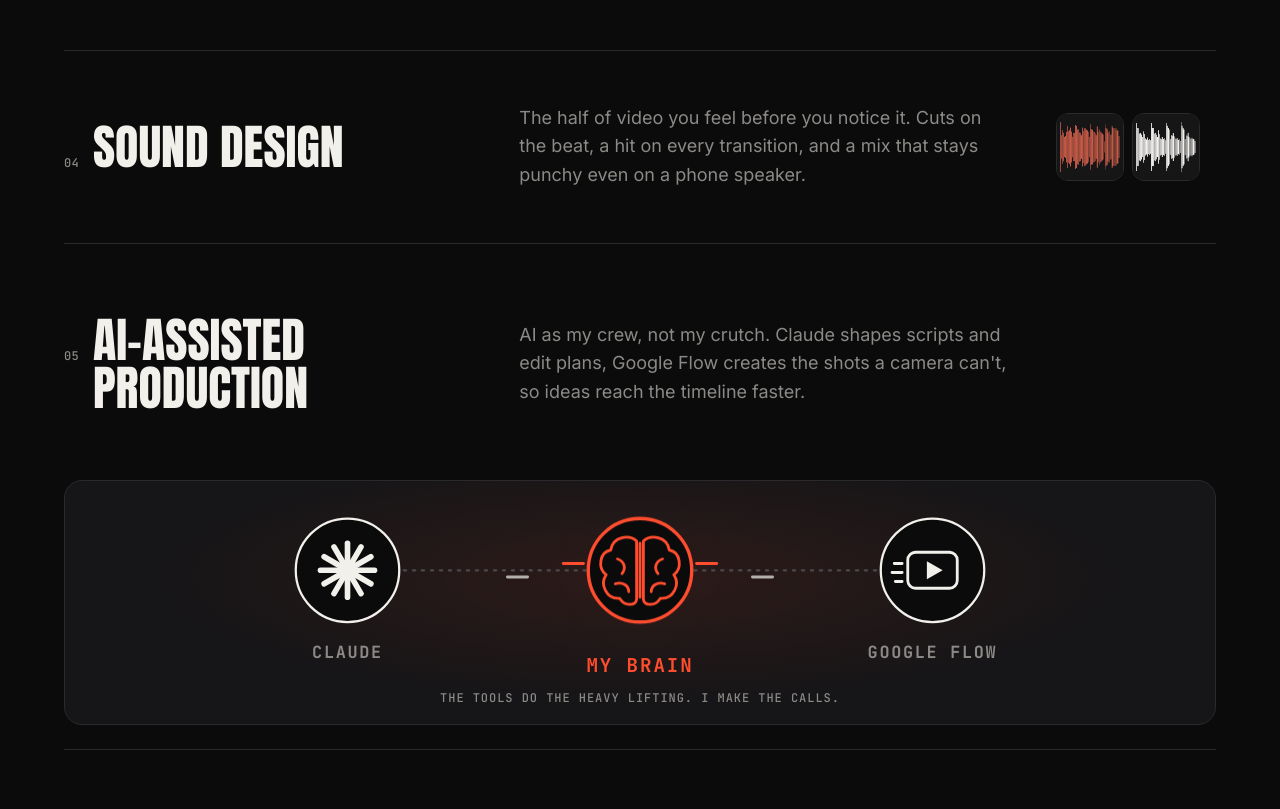
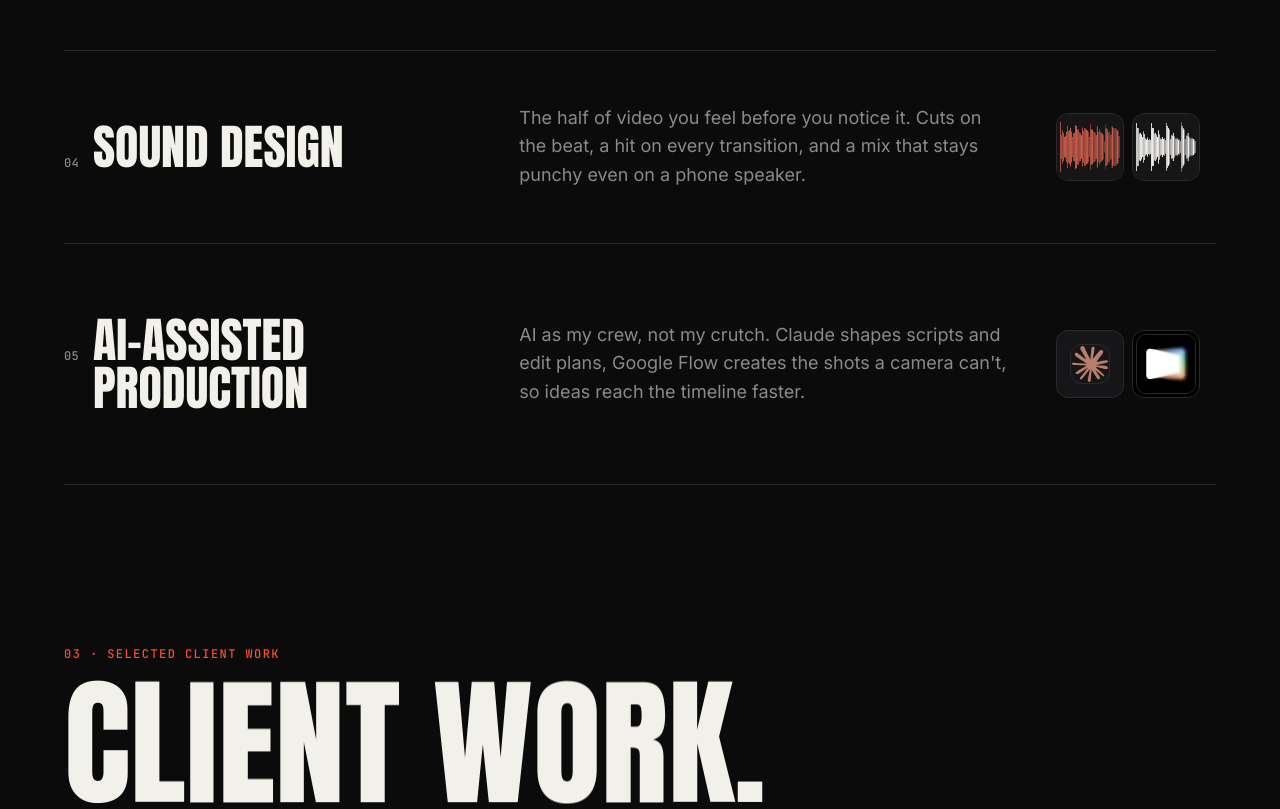
Before and after one commit to Ai-startup45/Portfolio, a plain HTML site: page index.html in a window 1280 px wide. Shown: the part 2498-3307 px from the top of the page. Drawn offline with Linux system fonts and the light colour scheme.

Commit message:
Replace AI diagram with Claude and Google Flow logo tiles
Logos taken from each product's own site icon (claude.ai, flow.google.com).

Co-Authored-By: Claude Opus 5.5 <noreply@anthropic.com>
Claude-Session: https://claude.ai/code/session_012DQJxnD5Jgsk3mfV6vJxi4

```diff
--- a/css/style.css
+++ b/css/style.css
@@ -156,28 +156,13 @@ button { font: inherit; color: inherit; background: none; border: 0; cursor: poi
 .service:hover .service__thumbs img { filter: none; transform: translateY(-4px); }
 .service:hover .service__thumbs img:nth-child(2) { transform: translateY(-4px) rotate(4deg); }
 
-/* AI flow diagram: Claude -> brain <- Google Flow */
-.service--ai { row-gap: 20px; }
-.service--ai .service__thumbs { display: none; }
-.ai-flow { grid-column: 1 / -1; margin: 0; padding: var(--s3) var(--s2) var(--s2); border: 1px solid var(--line); border-radius: var(--radius); background: radial-gradient(ellipse at 50% 40%, rgba(255,77,46,.10), transparent 60%), var(--surface); }
-.ai-flow svg { width: 100%; max-width: 720px; height: auto; margin: 0 auto; display: block; overflow: visible; }
-.ai-flow figcaption { text-align: center; color: var(--mute); font-size: 12px; letter-spacing: .08em; text-transform: uppercase; margin-top: 4px; }
-.ai-flow__wire { fill: none; stroke: #4a4a4e; stroke-width: 2; stroke-dasharray: 2 6; stroke-linecap: round; }
-.ai-flow__pulse { fill: none; stroke: var(--rec); stroke-width: 2.5; stroke-linecap: round; stroke-dasharray: 18 150; animation: aiflow 1.8s linear infinite; }
-.ai-flow__pulse--out { stroke: var(--paper); opacity: .7; animation-delay: -.9s; }
-@keyframes aiflow { from { stroke-dashoffset: 168; } to { stroke-dashoffset: 0; } }
-.ai-flow__node circle, .ai-flow__brain circle:not(.ai-flow__halo) { fill: var(--ink); stroke: var(--paper); stroke-width: 2; }
-.ai-flow__spark line { stroke: var(--paper); stroke-width: 5; stroke-linecap: round; }
-.ai-flow__ico { fill: none; stroke: var(--paper); stroke-width: 2.5; stroke-linecap: round; stroke-linejoin: round; }
-.ai-flow__fill { fill: var(--paper); }
-.ai-flow__brain circle:not(.ai-flow__halo) { stroke: var(--rec); stroke-width: 3; }
-.ai-flow__brain .ai-flow__ico { stroke: var(--rec); }
-.ai-flow__halo { fill: none; stroke: var(--rec); stroke-width: 1.5; opacity: .35; transform-origin: center; transform-box: fill-box; animation: aihalo 2.4s ease-out infinite; }
-@keyframes aihalo { 0% { transform: scale(.85); opacity: .5; } 100% { transform: scale(1.25); opacity: 0; } }
-.ai-flow__label { fill: var(--mute); font: 700 15px var(--f-mono); letter-spacing: .1em; text-anchor: middle; }
-.ai-flow__label--me { fill: var(--rec); font-size: 17px; }
-.service:hover .ai-flow__node circle { stroke: var(--rec); }
-@media (max-width: 600px) { .ai-flow__label { font-size: 20px; } .ai-flow__label--me { font-size: 22px; } .ai-flow figcaption { font-size: 11px; } }
+/* Tool logo tiles (AI row) */
+.logo-tile { width: 68px; height: 68px; border-radius: 12px; border: 1px solid var(--line); background: #000; display: grid; place-items: center; transition: transform .4s var(--ease-out), border-color .3s; }
+.logo-tile img { width: 40px; height: 40px; object-fit: contain; }
+.logo-tile:first-child { background: var(--surface); }
+.logo-tile:nth-child(2) img { width: 60px; height: 60px; border-radius: 10px; }
+.service:hover .logo-tile { transform: translateY(-4px); border-color: #3a3a3d; }
+.service:hover .logo-tile:nth-child(2) { transform: translateY(-4px) rotate(4deg); }
 
 /* Work */
 .clients { color: var(--mute); font-size: 13px; text-transform: uppercase; letter-spacing: .1em; margin: calc(-1 * var(--s3)) 0 var(--s5); }
--- a/js/content.js
+++ b/js/content.js
@@ -39,7 +39,7 @@ window.SITE = {
     { name: "Motion graphics", line: "Words that move with the voice. Kinetic captions, animated icons and branded end cards that turn a talking head into something people watch twice.", thumbs: ["assets/img/s3.jpg", "assets/img/s4.jpg"] },
     { name: "Colour grading", line: "Phone footage, cinema mood. Harsh sun tamed, skin tones kept true, one consistent look from the first shot to the last.", thumbs: ["assets/img/s5.jpg", "assets/img/s6.jpg"] },
     { name: "Sound design", line: "The half of video you feel before you notice it. Cuts on the beat, a hit on every transition, and a mix that stays punchy even on a phone speaker.", thumbs: ["assets/img/s7.jpg", "assets/img/s8.jpg"] },
-    { name: "AI-assisted production", line: "AI as my crew, not my crutch. Claude shapes scripts and edit plans, Google Flow creates the shots a camera can't, so ideas reach the timeline faster.", thumbs: [], diagram: true }
+    { name: "AI-assisted production", line: "AI as my crew, not my crutch. Claude shapes scripts and edit plans, Google Flow creates the shots a camera can't, so ideas reach the timeline faster.", thumbs: ["assets/img/logos/claude.svg", "assets/img/logos/google-flow.webp"] }
   ],
 
   // Featured client projects
--- a/js/main.js
+++ b/js/main.js
@@ -24,44 +24,14 @@
   $("#facts").innerHTML = S.about.facts.map(function (f) { return "<div class='reveal'><dt>" + esc(f.k) + "</dt><dd>" + esc(f.v) + "</dd></div>"; }).join("");
 
 
-  // Claude -> my brain <- Google Flow (stylised icons, not official logos)
-  var AI_DIAGRAM =
-    "<figure class='ai-flow' role='img' aria-label='Claude and Google Flow both connect to my brain: I use AI tools with my own judgment.'>" +
-    "<svg viewBox='40 24 640 160' aria-hidden='true'>" +
-      // connector lines (two directions each, so data flows both ways)
-      "<path class='ai-flow__wire' d='M150 82 C 240 82, 250 82, 318 82'/>" +
-      "<path class='ai-flow__wire' d='M570 82 C 480 82, 470 82, 402 82'/>" +
-      "<path class='ai-flow__pulse ai-flow__pulse--in' d='M150 76 C 240 76, 250 76, 318 76'/>" +
-      "<path class='ai-flow__pulse ai-flow__pulse--out' d='M318 88 C 250 88, 240 88, 150 88'/>" +
-      "<path class='ai-flow__pulse ai-flow__pulse--in' d='M570 76 C 480 76, 470 76, 402 76'/>" +
-      "<path class='ai-flow__pulse ai-flow__pulse--out' d='M402 88 C 470 88, 480 88, 570 88'/>" +
-      // Claude node (left): spark
-      "<g class='ai-flow__node' transform='translate(100 82)'><circle r='46'/>" +
-        "<g class='ai-flow__spark'>" +
-        [0, 30, 60, 90, 120, 150].map(function (a) { return "<line x1='0' y1='-24' x2='0' y2='24' transform='rotate(" + a + ")'/>"; }).join("") +
-        "</g></g>" +
-      // Google Flow node (right): play frame with motion lines
-      "<g class='ai-flow__node' transform='translate(620 82)'><circle r='46'/>" +
-        "<rect x='-22' y='-16' width='44' height='32' rx='7' class='ai-flow__ico'/>" +
-        "<path d='M-5 -8 L9 0 L-5 8 Z' class='ai-flow__fill'/>" +
-        "<path d='M-34 -6 h7 M-36 2 h9 M-33 10 h6' class='ai-flow__ico'/>" +
-      "</g>" +
-      // Brain (centre)
-      "<g class='ai-flow__brain' transform='translate(360 82)'><circle r='58' class='ai-flow__halo'/><circle r='46'/>" +
-        "<path class='ai-flow__ico' d='M-3 -26 C -10 -32 -24 -30 -26 -18 C -36 -16 -38 -2 -30 4 C -36 12 -30 26 -18 25 C -14 32 -4 32 -3 26 Z'/>" +
-        "<path class='ai-flow__ico' d='M3 -26 C 10 -32 24 -30 26 -18 C 36 -16 38 -2 30 4 C 36 12 30 26 18 25 C 14 32 4 32 3 26 Z'/>" +
-        "<path class='ai-flow__ico' d='M-20 -10 C -14 -8 -12 -2 -16 3 M-22 12 C -15 10 -10 14 -10 19 M20 -10 C 14 -8 12 -2 16 3 M22 12 C 15 10 10 14 10 19 M0 -24 V24'/>" +
-      "</g>" +
-      "<text x='100' y='160' class='ai-flow__label'>CLAUDE</text>" +
-      "<text x='360' y='172' class='ai-flow__label ai-flow__label--me'>MY BRAIN</text>" +
-      "<text x='620' y='160' class='ai-flow__label'>GOOGLE FLOW</text>" +
-    "</svg>" +
-    "<figcaption class='mono'>The tools do the heavy lifting. I make the calls.</figcaption></figure>";
   $("#services").innerHTML = S.services.map(function (s, i) {
-    var th = (s.thumbs || []).map(function (t) { return "<img src='" + t + "' alt='' loading='lazy' width='76' height='76'>"; }).join("");
-    return "<li class='service reveal" + (s.diagram ? " service--ai" : "") + "'><h3 class='service__name'><span class='mono'>0" + (i + 1) + "</span>" + esc(s.name) + "</h3>" +
-      "<p class='service__line'>" + esc(s.line) + "</p><div class='service__thumbs' aria-hidden='true'>" + th + "</div>" +
-      (s.diagram ? AI_DIAGRAM : "") + "</li>";
+    var th = (s.thumbs || []).map(function (t) {
+      var logo = t.indexOf("/logos/") > -1, name = logo ? (t.indexOf("claude") > -1 ? "Claude" : "Google Flow") : "";
+      return logo ? "<span class='logo-tile' title='" + name + "'><img src='" + t + "' alt='" + name + " logo' loading='lazy' width='40' height='40'></span>"
+                  : "<img src='" + t + "' alt='' loading='lazy' width='76' height='76'>";
+    }).join("");
+    return "<li class='service reveal'><h3 class='service__name'><span class='mono'>0" + (i + 1) + "</span>" + esc(s.name) + "</h3>" +
+      "<p class='service__line'>" + esc(s.line) + "</p><div class='service__thumbs'" + (s.thumbs && s.thumbs.some(function (t) { return t.indexOf('/logos/') > -1; }) ? "" : " aria-hidden='true'") + ">" + th + "</div>" + "</li>";
   }).join("");
 
   $("#clients").innerHTML = "Clients: " + S.projects.map(function (p) { return "<b>" + esc(p.client) + "</b>"; }).join(" ✺ ");
```
Also changed, not shown: assets/img/logos/claude.svg (added), assets/img/logos/google-flow.webp (added).
